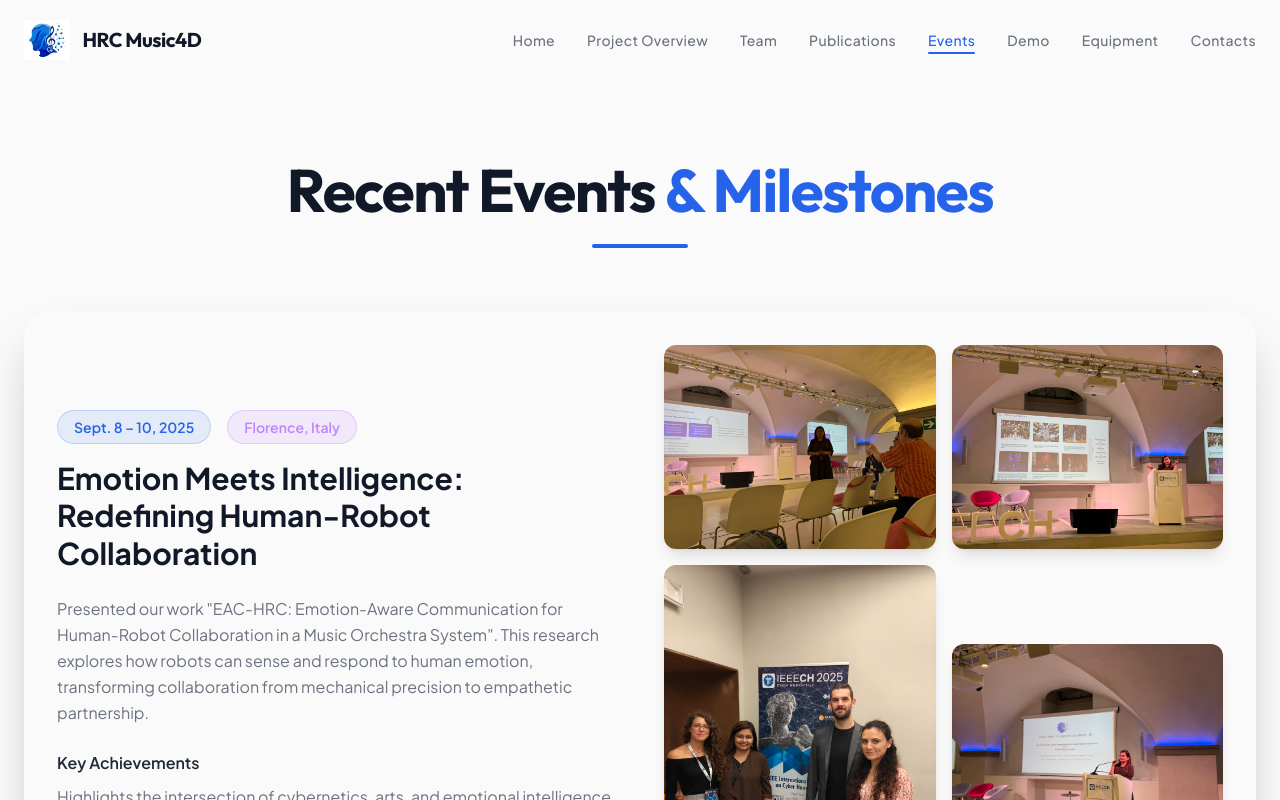
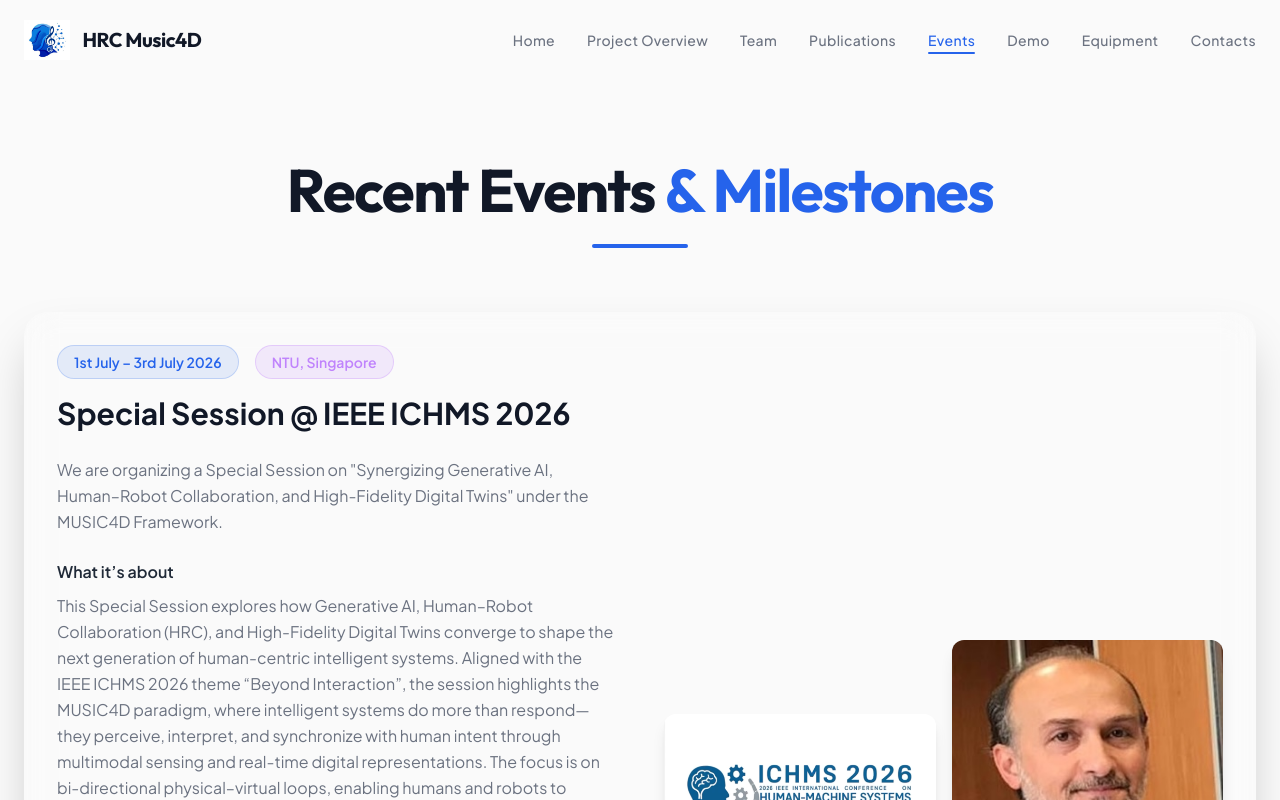
Before and after one commit to kananmittal/Music4D, a React (Vite) app: page /events in a window 1280 px wide. Shown: the top 800 px of the page. Built offline with nearby package versions, Linux system fonts and the light colour scheme.

Commit message:
event updated

```diff
--- a/src/components/Events.jsx
+++ b/src/components/Events.jsx
@@ -31,15 +31,7 @@ import ieeeImg4 from '../assets/WhatsApp Image 2026-01-05 at 11.13.49.jpeg';
 
 const Events = () => {
     const events = [
-        {
-            id: 6,
-            title: 'Emotion Meets Intelligence: Redefining Human-Robot Collaboration',
-            date: 'Sept. 8 – 10, 2025',
-            venue: 'Florence, Italy',
-            description: 'Presented our work "EAC-HRC: Emotion-Aware Communication for Human-Robot Collaboration in a Music Orchestra System". This research explores how robots can sense and respond to human emotion, transforming collaboration from mechanical precision to empathetic partnership.',
-            keyAchievements: 'Highlights the intersection of cybernetics, arts, and emotional intelligence. Special thanks to Giancarlo Fortino, Raffaele Longo, Dr. Francesco Pupo, and the organizers for a diverse and inspiring exchange of ideas.',
-            images: [ieeeImg1, ieeeImg2, ieeeImg3, ieeeImg4]
-        },
+
         {
             id: 4,
             title: 'Special Session @ IEEE ICHMS 2026',
@@ -87,6 +79,15 @@ const Events = () => {
             keyPresentation: 'I delivered a talk titled "Towards the Cyber Symbiotic Orchestra: Architecture and Methodologies for Human-Robot Emotional Teaming", showcasing a video summary of our work on human-robot interaction.',
             keyOutcomes: 'The presentation highlighted our methodologies for the emotional analysis of visual communication between conductors, musicians, and the audience. Furthermore, I introduced the structure of the upcoming WP3 course: "Digital Music, Cybernetics, Generative AI, and Emotional Collaboration". The event fostered crucial dialogue between Italian and international institutions to strengthen Southern Italy\'s role as a hub for cultural and technological experimentation.',
             images: [image1_1, image1_2, image1_3, image1_4]
+        },
+        {
+            id: 6,
+            title: 'Emotion Meets Intelligence: Redefining Human-Robot Collaboration',
+            date: 'Sept. 8 – 10, 2025',
+            venue: 'Florence, Italy',
+            description: 'Presented our work "EAC-HRC: Emotion-Aware Communication for Human-Robot Collaboration in a Music Orchestra System". This research explores how robots can sense and respond to human emotion, transforming collaboration from mechanical precision to empathetic partnership.',
+            keyAchievements: 'Highlights the intersection of cybernetics, arts, and emotional intelligence. Special thanks to Giancarlo Fortino, Raffaele Longo, Dr. Francesco Pupo, and the organizers for a diverse and inspiring exchange of ideas.',
+            images: [ieeeImg1, ieeeImg2, ieeeImg3, ieeeImg4]
         },
         {
             id: 5,
```
